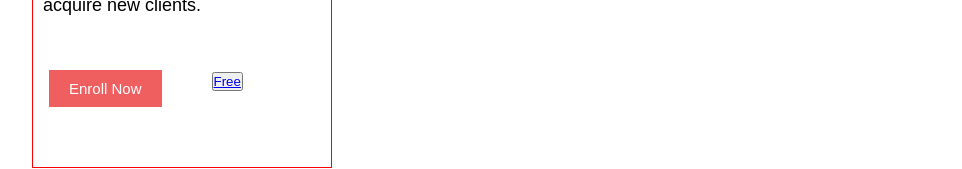
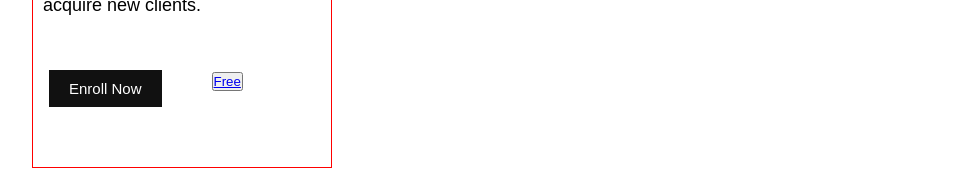
Before and after one commit to TamannaAfroz2666/Online-Course-BD, a React (Create React App) app: page / in a window 1280 px wide. In both pictures the pointer is over the button "Enroll Now". Shown: the part 1435-1604 px from the top of the page, without its empty margins (96-1058 px from the left). Built offline with nearby package versions, Linux system fonts and the light colour scheme.

Commit message:
btn had animatted

```diff
--- a/src/components/Course/Card/Card.css
+++ b/src/components/Course/Card/Card.css
@@ -151,6 +151,7 @@
     padding: 10px 20px;
     background-color: #ef5f5f;
     border: 0;
+    transition: .6s;
 
 
 }
@@ -161,6 +162,14 @@
     text-transform: capitalize;
     font-family: sans-serif;
 }
+
+/*------------------- hover work ------------ */
+.enrollBtn:hover button{
+    background-color: #111;
+
+
+}
+
 .name {
     padding-top: 80px;
 
```
